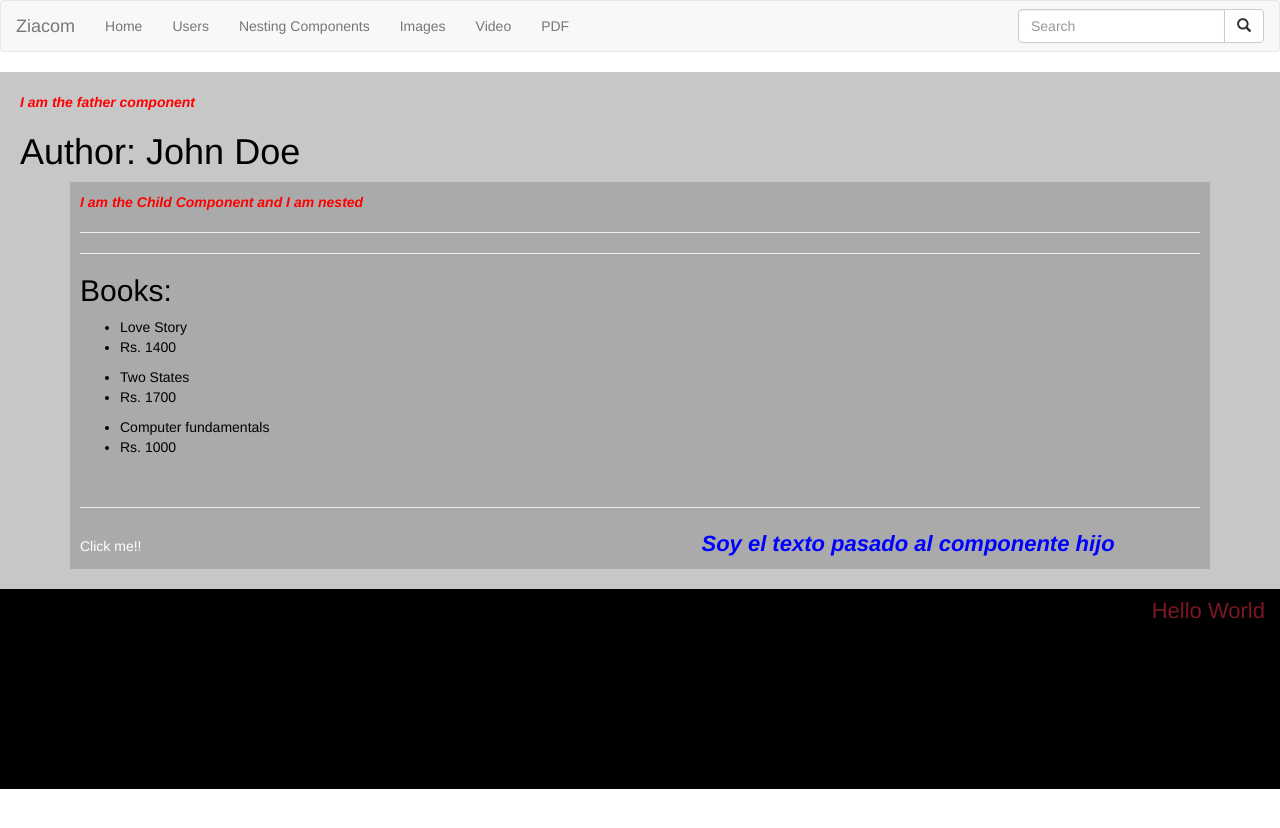
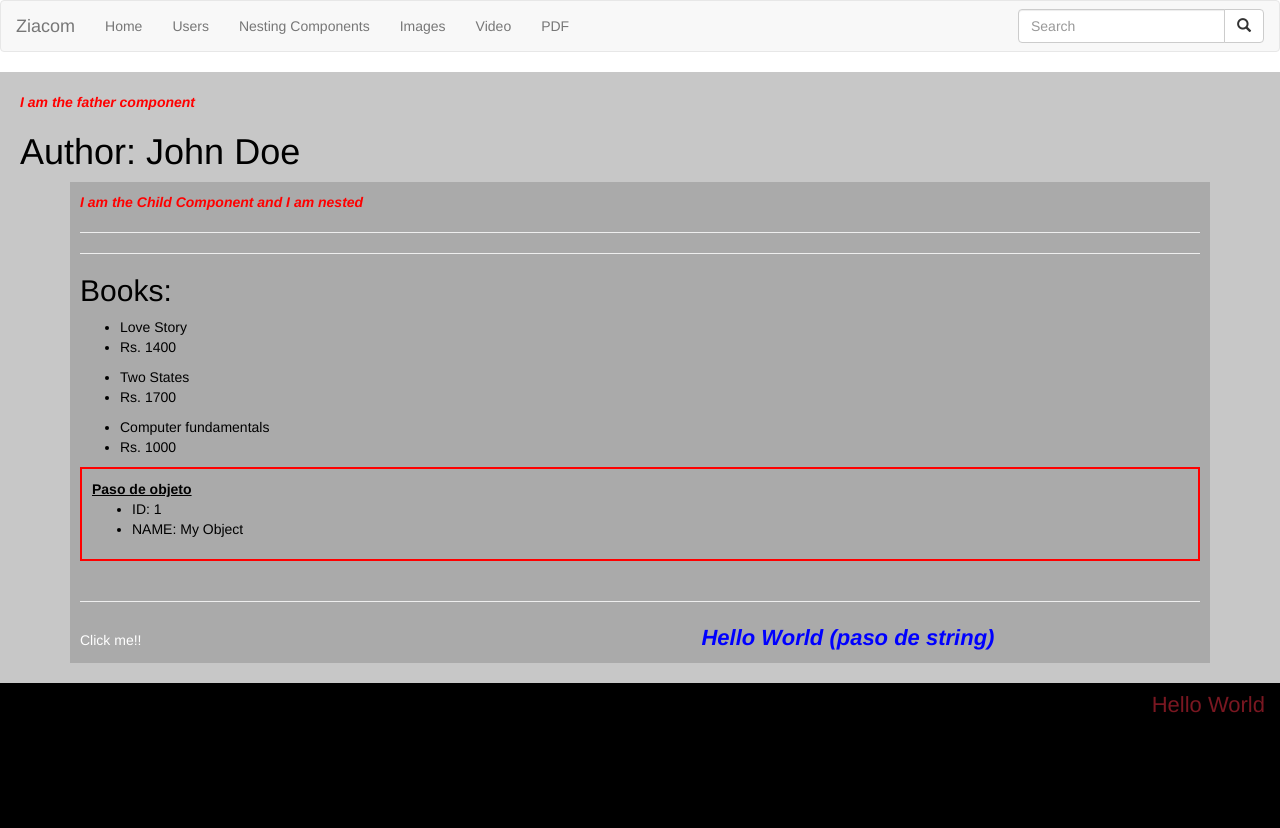
Before and after one commit to Atala66/Ziacom-OOP, an Angular app: page /parent in a window 1280 px wide. Shown: the top 828 px of the page. Before the commit the page ends 800 px from the top, so only its background shows below. Built offline with nearby package versions, Linux system fonts and the light colour scheme.

Commit message:
más @Input pintando objetos

```diff
--- a/src/app/app.routing.ts
+++ b/src/app/app.routing.ts
@@ -10,6 +10,7 @@ import { NotFoundComponent } from './not-found/not-found.component';
 import { SideMenuComponent } from './side-menu/side-menu.component';
 import { ParentComponentComponent } from './home/parent-component/parent-component.component';
 import { ImageGalleryComponent } from './image-gallery/image-gallery.component';
+import {UsersDetailComponent } from '././users-base/users-detail/users-detail.component';
 
 
 // asignamos el objeto routes a una constante
@@ -32,13 +33,8 @@ const appRoutes: Routes = [
                 component: UsersBaseComponent
             },
             {
-                path: '',
-                outlet: 'sidemenu', // ojo a esto es el name del router auxiliar!!!
-                component: SideMenuComponent
-            },
-            {
                 path: ':id/detail',
-                component: UsersBaseComponent
+                component: UsersDetailComponent
             }
         ]
     },
--- a/src/app/home/child-component/child-component.component.css
+++ b/src/app/home/child-component/child-component.component.css
@@ -30,3 +30,13 @@ font-style: italic;
     color:#fff;
     cursor:pointer;
 }
+
+.object-child{
+    border:2px solid red;
+    padding:10px;
+}
+
+.span-title{
+    text-decoration: underline;
+    font-weight:900;
+}
--- a/src/app/home/child-component/child-component.component.html
+++ b/src/app/home/child-component/child-component.component.html
@@ -12,10 +12,24 @@
             <li>{{ book.price }}</li>
         </ul>
 
-<br><hr>
+        <div class="object-child">
+            <span class="span-title">Paso de objeto</span>
+            <ul>
+                <!--LO QUE PINTAMOS ES LO QUE RECOGEMOS POR EL
+                ATRIBUTO @Input()!!-->
+                <li>ID: {{ giveMeObject.id }}</li>
+                <li>NAME: {{ giveMeObject.name }}</li>
+            </ul>
+        </div>
+
+        <br>
+        <hr>
         <span class="output-data" (click)="onClick()">Click me!!</span>
-          <!--propiedad pasada a traves del @input del padre-->
-        <span class="text-center title">{{titleToChild}}</span>
+        <!--propiedad pasada a traves del @input del padre-->
+        <!--pintamos la propiedad que nos viene en el atributo
+          ¡¡¡¡ RECUERDA!!! SE IGUALA DE DHA A IZDA
+          -->
+        <span class="text-center title">{{titleChild}}</span>
     </div>
 
 </div>
--- a/src/app/home/child-component/child-component.component.ts
+++ b/src/app/home/child-component/child-component.component.ts
@@ -1,6 +1,6 @@
 import { Component, OnInit } from '@angular/core';
 import { Input, Output,EventEmitter} from '@angular/core';
-
+//import { ObjectModel } from './child.model';
 @Component({
   selector: 'child-component',
   templateUrl: './child-component.component.html',
@@ -13,7 +13,9 @@ export class ChildComponentComponent implements OnInit {
     @Output() dataToFather:EventEmitter<string> = new EventEmitter<string>();
 
 // la propiedad title en el hijo es igual a lo que venga por el padre
-     @Input () titleToChild:string;
+     @Input () titleChild:string;
+    @Input ()giveMeObject:Object = {};
+
 
 
   // ARRAY DE DATOS A PELO: Normalmente vendran de un servidor y los consumiremos con un servicio
--- a/src/app/home/parent-component/parent-component.component.html
+++ b/src/app/home/parent-component/parent-component.component.html
@@ -3,5 +3,9 @@
 <h1> Author:  {{author}}</h1>
 
                    <!--@Input-->         <!--@Output-->
- <child-component [titleToChild]="titleToChild" (dataToFather)='onNotify($event)'></child-component>
+ <child-component [giveMeObject]="objectToChild"
+  [titleChild] ="stringChild"
+   (dataToFather)='onNotify($event)'></child-component><!---->
+
+
 </div>
--- a/src/app/home/parent-component/parent-component.component.ts
+++ b/src/app/home/parent-component/parent-component.component.ts
@@ -13,7 +13,8 @@ import { ChildComponentComponent } from '.././child-component/child-component.co
 export class ParentComponentComponent implements OnInit {
   public titleComponent: string = 'I am the father component';
   public author: string = 'John Doe';
-  public titleToChild: string = 'Soy el texto pasado al componente hijo';
+  public stringChild: string = 'Hello World (paso de string)';
+  public objectToChild:Object = {'id':1, 'name':'My Object'};
 
 
   onNotify(message:string):void {
--- a/src/app/users-base/users-base.component.html
+++ b/src/app/users-base/users-base.component.html
@@ -29,7 +29,7 @@
                 <div class="div-table-col">{{user.username}}</div>
                 <div class="div-table-col">{{user.name}}</div>
                  <div class="div-table-col">{{user.email}}</div>
-                <div class="div-table-col"><a (click)="getSingleUser(user.id)" class="link-detail">Detail</a></div>
+                <div class="div-table-col"><a (click)="getSingleUser(user.id)" [routerLink]="['/users/user.id/detail']" class="link-detail">Detail</a></div>
                  <div class="div-table-col"><a (click)="updateUser(user)"[routerLink]="['/users', user.id]">Update</a></div>
                   <div class="div-table-col"><a (click)="deleteUser(user)" class="link-detail">Delete</a></div>
             </div>
--- a/src/app/users-base/users-base.component.ts
+++ b/src/app/users-base/users-base.component.ts
@@ -60,10 +60,19 @@ export class UsersBaseComponent implements OnInit {
     // necesitamos una funcion flecha para poder acceder al scope de vgar paramURL que
     //está en la clase
     this._activateRouter.params.forEach((params: Params) => {
+      if(params ['id'] != null){
       this.paramUrl = params['id'];
       console.log(params);
+      }
+
     });
 
+    this._activateRouter.params.forEach((params: Params) => {
+      if(params['id/detail'] !=null){
+      this.paramUrl = params['id/detail'];
+      console.log(params);
+      }
+    });
 
     this._userService.getAllUsers().subscribe(
       data => { this.getUsers = data },
--- a/src/app/users-base/users-detail/users-detail.component.html
+++ b/src/app/users-base/users-detail/users-detail.component.html
@@ -1,3 +1,15 @@
-<p>
-  users-detail works!
-</p>
+<div class="container">
+<div class="row">
+ <div class="col-md-12">
+<h1>{{ Iam }}</h1>
+ </div>
+</div>
+<hr>
+
+<div>
+  <button type="button" class="btn btn-danger" (click)="getSingleUser(user.id)">Show Single User</button>
+  <br>
+</div>
+
+
+</div>
--- a/src/app/users-base/users-detail/users-detail.component.ts
+++ b/src/app/users-base/users-detail/users-detail.component.ts
@@ -1,15 +1,43 @@
 import { Component, OnInit } from '@angular/core';
+import { Router, ActivatedRoute, Params } from '@angular/router';
+// importamos modelo básico de usuarios
+import { UsersBasicModel } from '../users-base.model';
+// importamos modelo complejo de usuarios
+import { UserOtherModel } from '../users-base.model';
+// importamos servicio
+import { UsersService } from '../users.service';
+
 
 @Component({
   selector: 'users-detail',
   templateUrl: './users-detail.component.html',
-  styleUrls: ['./users-detail.component.css']
+  styleUrls: ['./users-detail.component.css'],
+  providers: [UsersService]
 })
 export class UsersDetailComponent implements OnInit {
+  public Iam: string = ' Soy el detail component';
+  public dataDetail: string;
+  public user: string;
 
-  constructor() { }
+  constructor(
+    private _router: Router,
+    private _activateRouter: ActivatedRoute,
+    //instanciamos un objeto servicio
+    private _userService: UsersService
+
+
+  ) { }
 
   ngOnInit() {
   }
 
+
+
+  getSingleUser(id: number) {
+    this._userService.getUserById(id).subscribe(
+      data => { this.user = data },
+      error => console.log(error),
+      () => console.log('Llamada terminada'));
+  }
+
 }
```
Also changed, not shown: package.json (+4 -3 lines), src/app/home/child-component/child.model.ts (added, +10 -0 lines).
